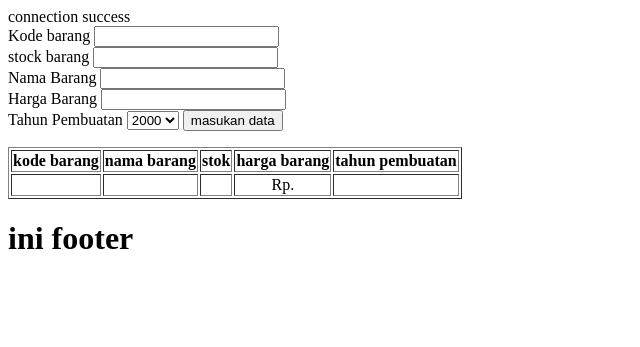
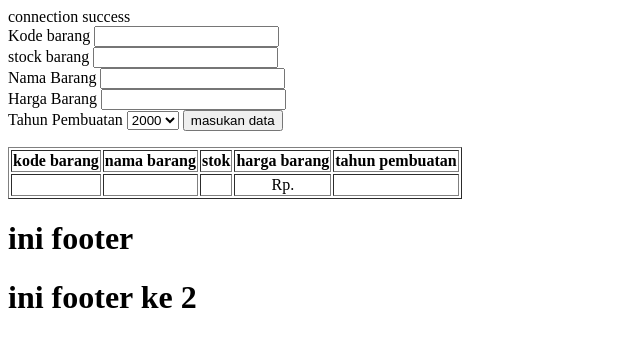
Before and after one commit to isallls/php1, a PHP site: page /1.php in a window 1280 px wide. Shown: the top 347 px of the page, without its empty margins (0-640 px from the left). Run offline with PHP 8.4, Linux system fonts and the light colour scheme; tables that the repository leaves empty or names only in its code hold one stand-in row (values such as "Sample post"); data that the repository does not hold is empty.

Commit message:
update data ke 3

```diff
--- a/1.php
+++ b/1.php
@@ -69,6 +69,7 @@
         </table>
     </div>
     <h1>ini footer</h1>
+    <h1>ini footer ke 2</h1>
 </body>
 
 </html>
```
